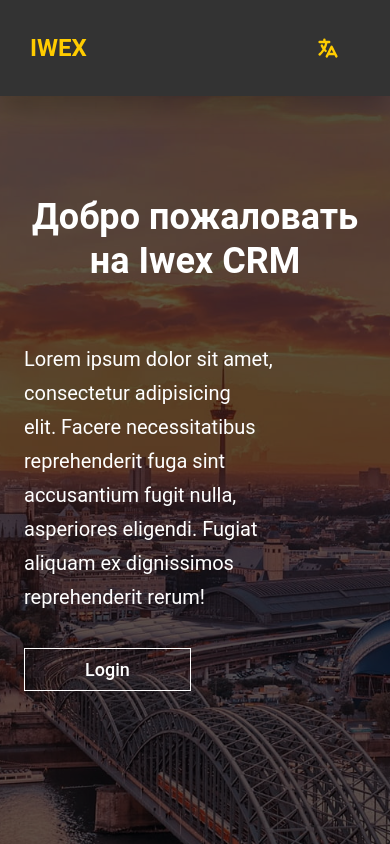
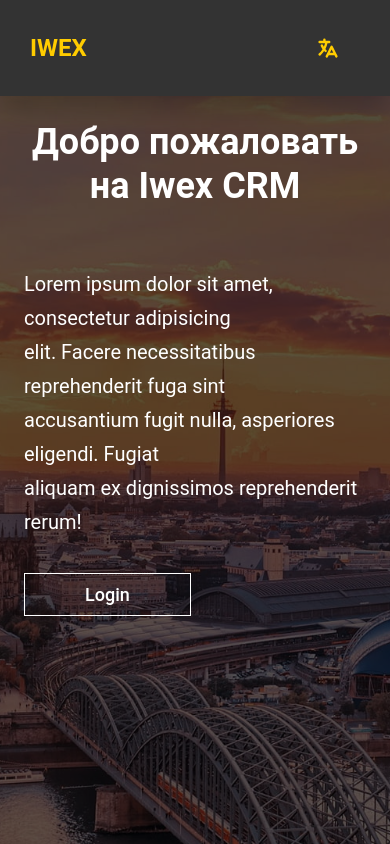
Before and after one commit to k1xd-fr/iwex-crm-master, a Next.js app in the folder frontend/: page / in a window 390 px wide. Shown: the top 844 px of the page. Built offline with nearby package versions, Linux system fonts and the light colour scheme; a web font is replaced by a local one.

Commit message:
add adaptive mobile form

```diff
--- a/frontend/src/components/Home/home.module.sass
+++ b/frontend/src/components/Home/home.module.sass
@@ -47,7 +47,7 @@
 
 @media screen and ( max-width: 1024px )
   .description_wrap
-    margin-top: 75px
+    // margin-top: 75px
     padding: 24px
 
 @media screen and ( max-width: 768px )
@@ -63,4 +63,4 @@
     font-size: 36px !important
   .text
     font-size: 20px !important
-    width: 300px
+    // width: 300px
--- a/frontend/src/components/Login/login.module.sass
+++ b/frontend/src/components/Login/login.module.sass
@@ -1,4 +1,5 @@
 .wrapper
+  padding-top: 920px
   width: 100%
   min-height: 100vh
   // background-position: center
@@ -167,3 +168,8 @@
   to
     width: 0
     background: transparent
+
+@media screen and ( max-width: 470px )
+  .form
+    width: 100%
+    // padding:
```
